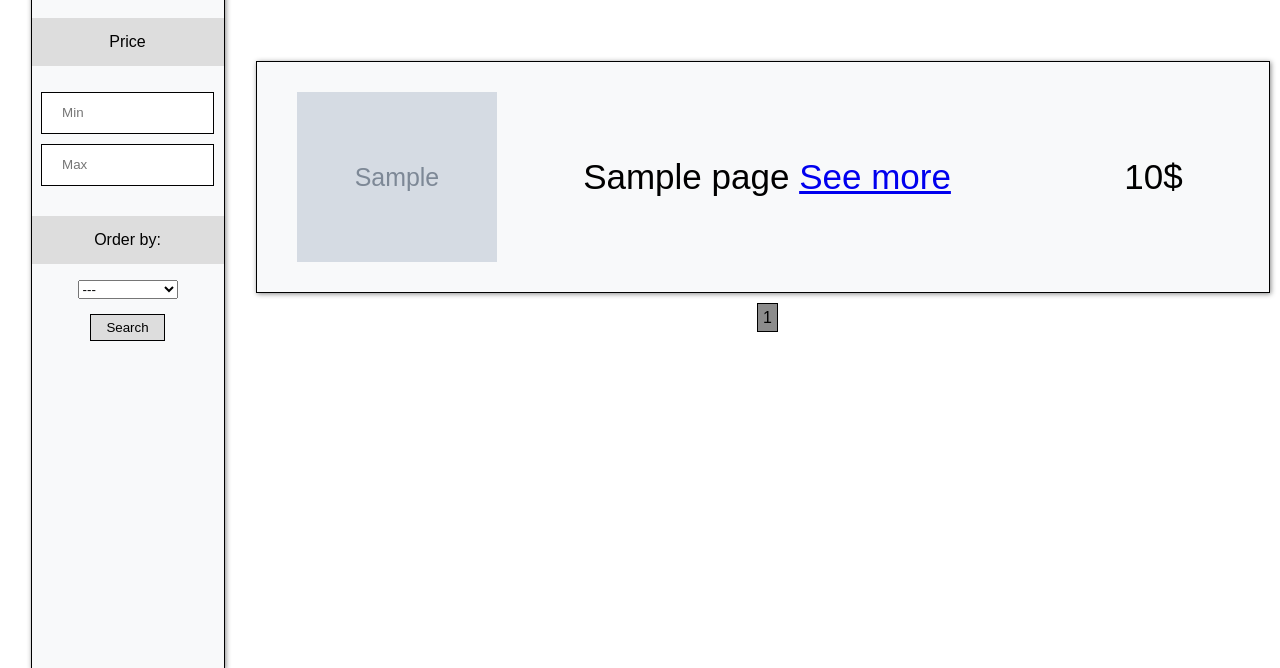
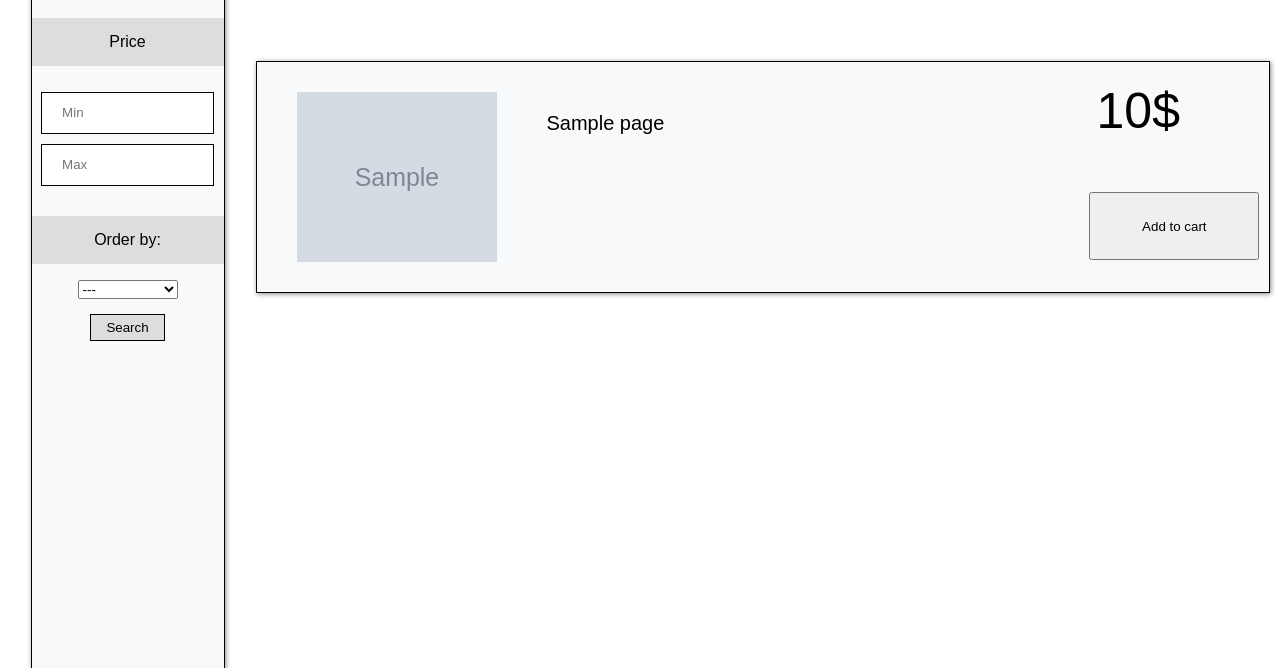
Before and after one commit to FluffyGreyWolf/Shop, a Django app: template shop/templates/search-result.html in a window 1280 px wide. Shown: the part 169-837 px from the top of the page. Run offline with Django 3.2, Linux system fonts and the light colour scheme; the template is opened without the code that fills it: most values are stand-ins (such as "Sample title", 1, 10 or a date in 2020); grey boxes marked "Sample" are stand-in pictures.

Commit message:
update: visual enhancements of product list display

```diff
--- a/shop/templates/search-result.html
+++ b/shop/templates/search-result.html
@@ -3,6 +3,7 @@
 {% load static %}
 {% block content %}
 <div class="page-container">
+    <!-- menu with filter options -->
 <div class="filters">
     <p>Filters</p>
     <div class="price-filter">
@@ -32,11 +33,18 @@
 </div>
 <div class="product-list">
     <p class="result-title">Showing results for {{ searched }}:</p>
+
+<!-- display of item list -->
 {% if page %}
 {% for product in page.object_list %}
 <ul class="product">
 
-    <li class="product-sublist"><img class="product-picture" src="{{ product.picture }}"> <p class="product-text">{{ product.name }} <a href="{% url 'product-detail' product.pk %}">See more</a></p><p class="product-text">{{ product.price }}$</p></li>
+    <li class="product-sublist">
+        <img class="product-picture" src="{{ product.picture }}">
+        <p class="product-name"><a class="nav-link nav-button" href="{% url 'product-detail' product.pk %}">{{ product.name }}</a></p>
+        <p class="product-price">{{ product.price }}$</p>
+        <button class="add-to-cart" type="submit">Add to cart</button>
+    </li>
 </ul>
 {% endfor %}
 {% else %}
@@ -44,22 +52,28 @@
 <p><img src="{% static 'error.png' %}" width="100px" height="100px"></p>
 {% endif %}
 
+<!-- pagination buttons -->
     <div class="next-pages">
-        {% if page.number == 1 and page.has_next %}
+        {% if page.object_list.count == 0 %}
+        <!-- there are no items -->
+        {% elif page.number == 1 and page.has_next %}
+        <!-- first page -->
         <a class="nav-link pagination-button page-active" href="{% url 'search-result-price-filter' %}?search-form={{ searched }}&page={{ page.number }}&price-order={{ order }}&price-min={{ min }}&price-max={{ max }}&products={{ searched }}">1</a>
         -
         <a class="nav-link pagination-button" href="{% url 'search-result-price-filter' %}?search-form={{ searched }}&page={{ page.next_page_number }}&price-order={{ order }}&price-min={{ min }}&price-max={{ max }}&products={{ searched }}">{{ page.next_page_number }}</a>
         ...
         <a class="nav-link pagination-button" href="{% url 'search-result-price-filter' %}?search-form={{ searched }}&page={{ page.paginator.num_pages  }}&price-order={{ order }}&price-min={{ min }}&price-max={{ max }}&products={{ searched }}">{{ page.paginator.num_pages }}</a>
         {% elif page.number == page.paginator.num_pages and page.number != 1 %}
+        <!-- last page -->
         <a class="nav-link pagination-button" href="{% url 'search-result-price-filter' %}?search-form={{ searched }}&page={{ 1 }}&price-order={{ order }}&price-min={{ min }}&price-max={{ max }}&products={{ searched }}">1</a>
         ...
         <a class="nav-link pagination-button" href="{% url 'search-result-price-filter' %}?search-form={{ searched }}&page={{ page.previous_page_number }}&price-order={{ order }}&price-min={{ min }}&price-max={{ max }}&products={{ searched }}">{{ page.previous_page_number }}</a>
         -
         <a class="nav-link pagination-button page-active" href="{% url 'search-result-price-filter' %}?search-form={{ searched }}&page={{ page.number }}&price-order={{ order }}&price-min={{ min }}&price-max={{ max }}&products={{ searched }}">{{ page.number }}</a>
         {% elif page.number == 1 %}
-        <a class="nav-link pagination-button page-active" href="{% url 'search-result-price-filter' %}?search-form={{ searched }}&page={{ page.number }}&price-order={{ order }}&price-min={{ min }}&price-max={{ max }}&products={{ searched }}">1</a>
+        <!-- only one page of items -->
         {% else %}
+        <!-- every other page -->
         <a class="nav-link pagination-button" href="{% url 'search-result-price-filter' %}?search-form={{ searched }}&page={{ 1 }}&price-order={{ order }}&price-min={{ min }}&price-max={{ max }}&products={{ searched }}">1</a>
         ...
         <a class="nav-link pagination-button" href="{% url 'search-result-price-filter' %}?search-form={{ searched }}&page={{ page.previous_page_number }}&price-order={{ order }}&price-min={{ min }}&price-max={{ max }}&products={{ searched }}">{{ page.previous_page_number }}</a>
--- a/static/style.css
+++ b/static/style.css
@@ -282,9 +282,10 @@ input[type=search] {
 }
 
 .product-sublist {
+  width: 100%;
   list-style-type: none;
   display: flex;
-  justify-content: flex-start;
+  justify-content: space-around;
 }
 
 .result-title {
@@ -292,7 +293,6 @@ input[type=search] {
   font-size: 30px;
 }
 .product{
-  text-align: left;
   width: 95%;
   margin-top: 30px;
   padding-top: 30px;
@@ -300,6 +300,8 @@ input[type=search] {
   background-color:#f8f9fa;
   border: solid 1px;
   box-shadow: 1px 1px 5px #888888;
+  display: flex;
+  justify-content: flex-start;
 }
 
 .product-picture {
@@ -307,9 +309,27 @@ input[type=search] {
   width: 200px;
 }
 
-.product-text {
-  font-size: 35px;
-  margin: auto;
+.product-name {
+  width: 100%;
+  font-size: 20px;
+  margin-left: 50px;
+  text-align: left;
+}
+
+.product-price {
+  font-size: 50px;
+  text-align: right;
+  margin-top: -10px;
+  margin-right: 100px;
+  position: absolute;
+  right: 0;
+}
+
+.add-to-cart {
+  width: 30%;
+  height: 40%;
+  margin-top: 100px;
+  margin-right: 10px;
 }
 
 .page-container {
```
